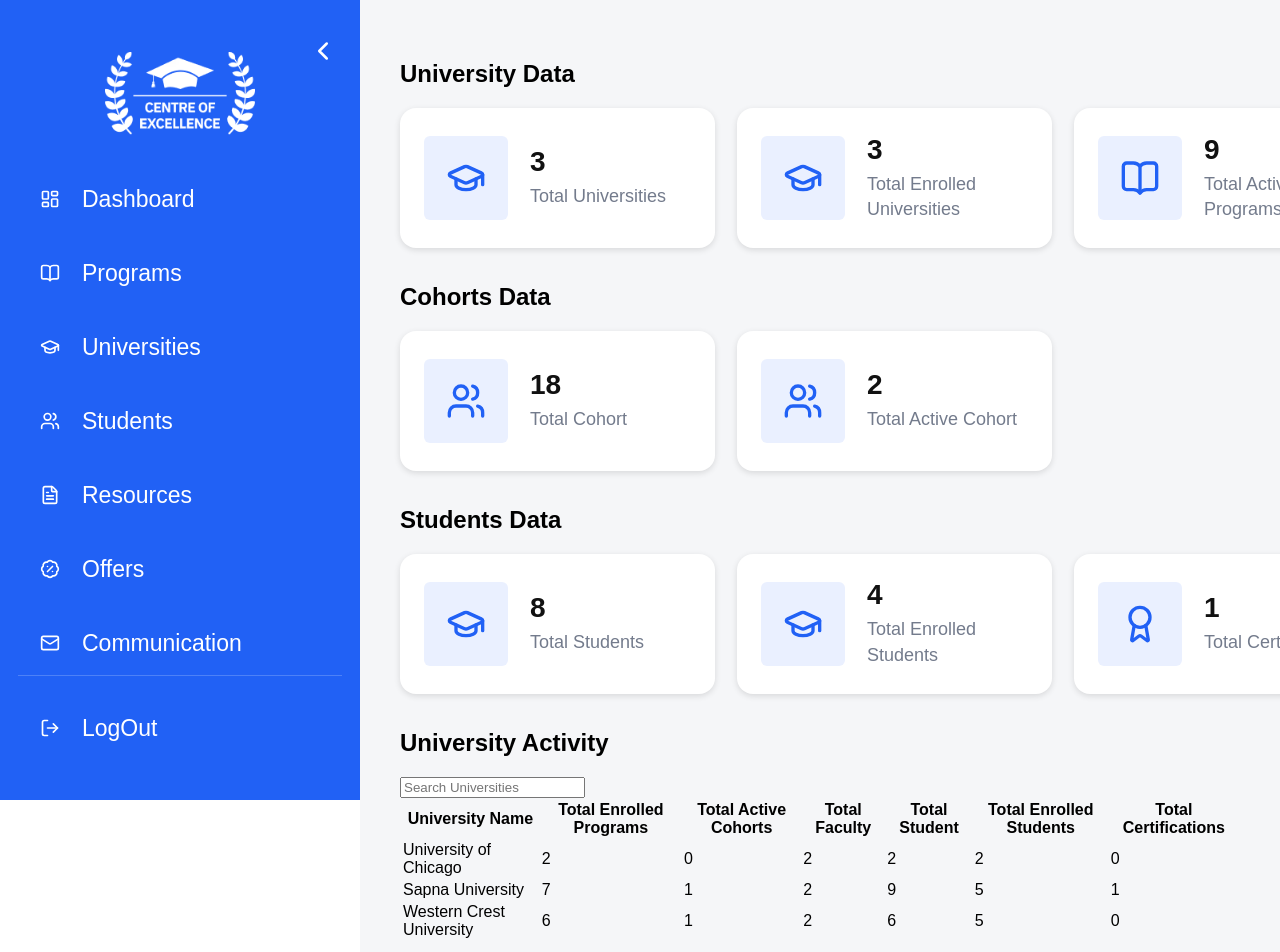
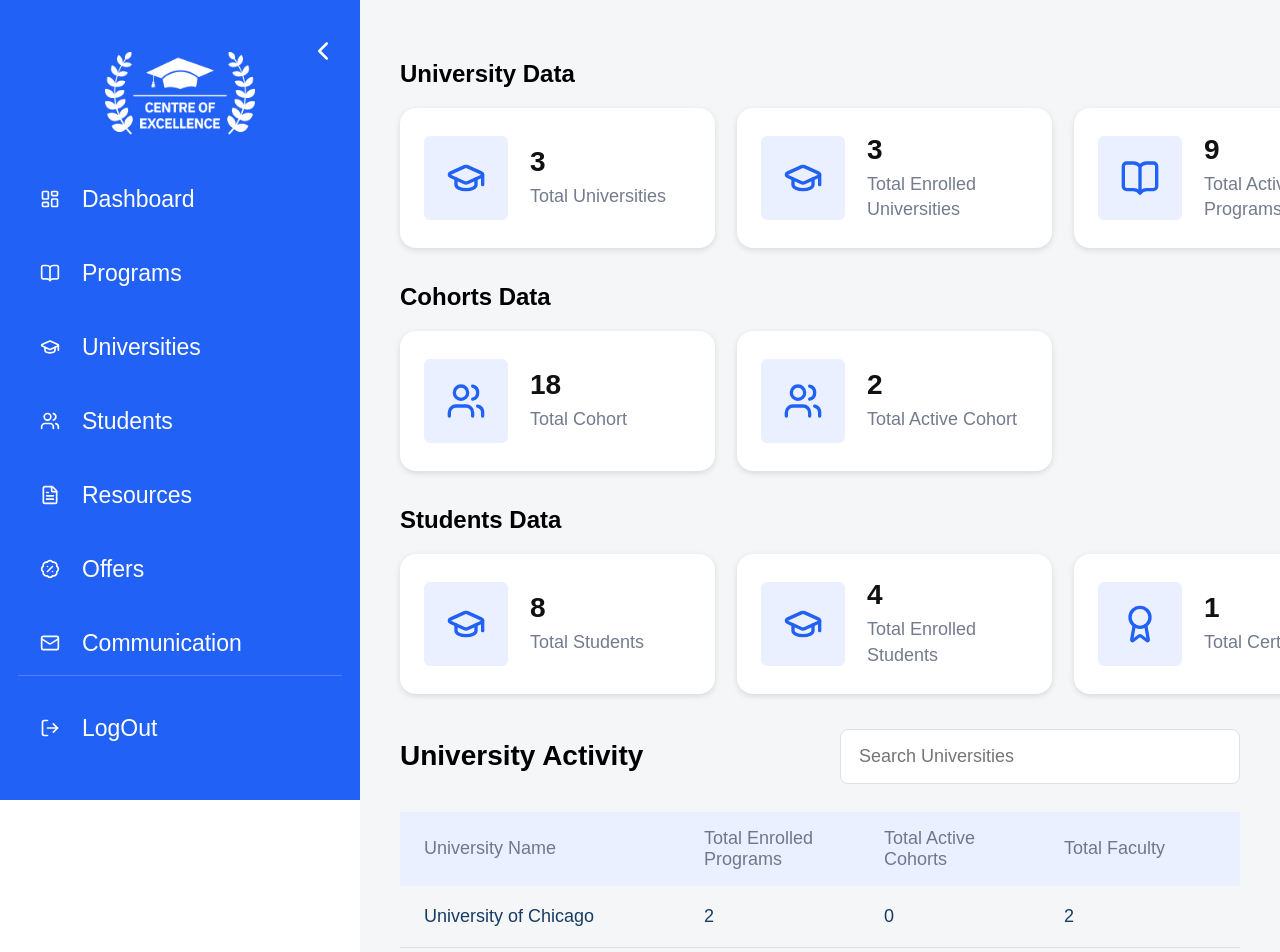
Before and after one commit to Anagha-verbinden/coe, a React (Vite) app: page / in a window 1280 px wide. Shown: the top 952 px of the page. Built offline with nearby package versions, Linux system fonts and the light colour scheme.

Commit message:
feat: table

```diff
--- a/src/App.css
+++ b/src/App.css
@@ -206,3 +206,128 @@
 .main-content section {
   margin-bottom: 35px;
 }
+/* =========================
+   UNIVERSITY ACTIVITY
+   ========================= */
+
+.university-activity {
+  margin-top: 40px;
+
+  background-color: #ffffff;
+
+  border-radius: 16px;
+
+  padding: 32px;
+
+  box-shadow: 0 2px 6px rgba(0, 0, 0, 0.08);
+}
+
+
+/* =========================
+   ACTIVITY HEADER
+   ========================= */
+
+.activity-header {
+  display: flex;
+  align-items: center;
+  justify-content: space-between;
+
+  margin-bottom: 28px;
+}
+
+.activity-header h2 {
+  margin: 0;
+
+  font-size: 28px;
+  font-weight: 600;
+}
+
+.activity-header input {
+  width: 400px;
+  height: 55px;
+
+  border: 1px solid #e0e0e0;
+  border-radius: 8px;
+
+  padding: 0 18px;
+
+  font-size: 18px;
+
+  outline: none;
+}
+
+
+/* =========================
+   TABLE CONTAINER
+   ========================= */
+
+.table-container {
+  width: 100%;
+
+  overflow-x: auto;
+}
+
+
+/* =========================
+   TABLE
+   ========================= */
+
+.table-container table {
+  width: 100%;
+
+  min-width: 1100px;
+
+  border-collapse: collapse;
+}
+
+
+/* =========================
+   TABLE HEADER
+   ========================= */
+
+th {
+  padding: 16px 24px;
+
+  text-align: left;
+
+  font-size: 18px;
+  font-weight: 400;
+
+  color: #6f788b;
+
+  background-color: #eaf0ff;
+
+  height: 70px;
+}
+
+
+/* =========================
+   TABLE BODY
+   ========================= */
+
+td {
+  padding: 20px 24px;
+
+  font-size: 18px;
+
+  color: #183b64;
+
+  border-bottom: 1px solid #dddddd;
+
+  white-space: nowrap;
+}
+
+
+/* =========================
+   COLUMN WIDTHS
+   ========================= */
+
+th:first-child,
+td:first-child {
+  min-width: 280px;
+}
+
+th:not(:first-child),
+td:not(:first-child) {
+  min-width: 180px;
+}
```
Also changed, not shown: src/components/TableContainer.jsx (line endings or trailing spaces).
